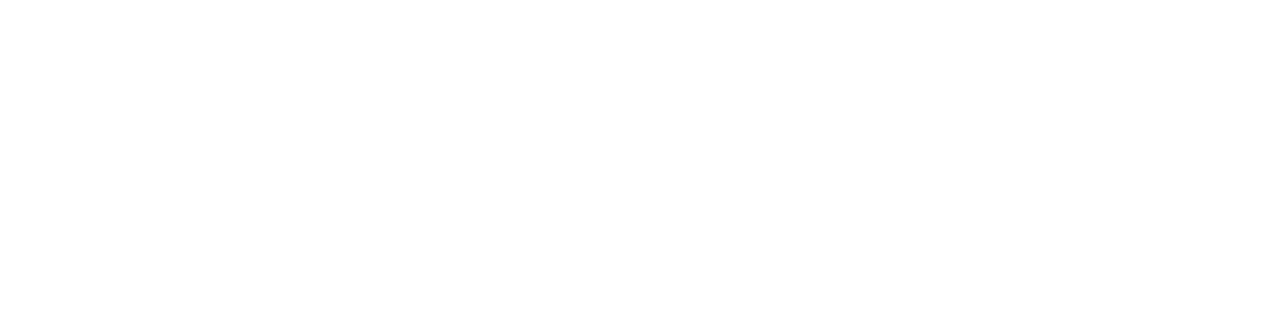
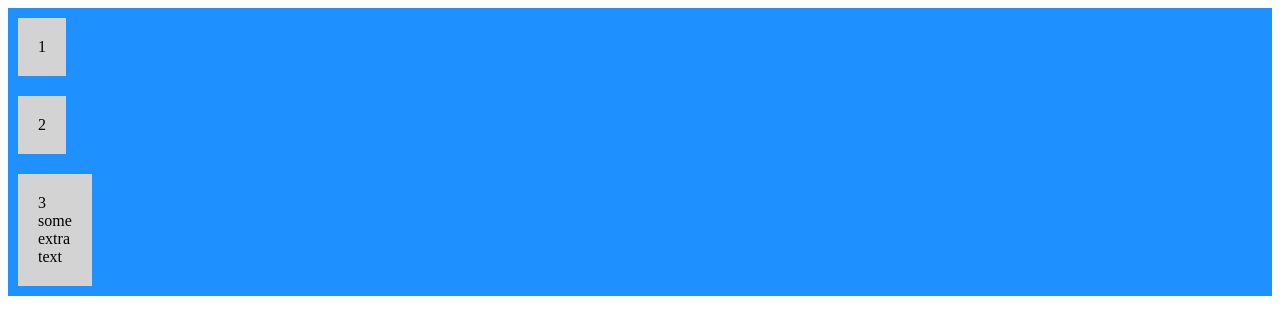
Before and after one commit to LLFlash114/week8, a plain HTML site: page index.html in a window 1280 px wide. Drawn offline with Linux system fonts and the light colour scheme.

Commit message:
flex justify content and align practice

```diff
--- a/index.html
+++ b/index.html
@@ -1,12 +1,22 @@
 <!DOCTYPE html>
 <html lang="en">
-<head>
-    <meta charset="UTF-8">
-    <meta http-equiv="X-UA-Compatible" content="IE=edge">
-    <meta name="viewport" content="width=device-width, initial-scale=1.0">
+  <head>
+    <link rel="stylesheet" href="stylesheets/stylesheet.css" />
+    <meta charset="UTF-8" />
+    <meta http-equiv="X-UA-Compatible" content="IE=edge" />
+    <meta name="viewport" content="width=device-width, initial-scale=1.0" />
     <title>Document</title>
-</head>
-<body>
-
-</body>
+  </head>
+  <body>
+    <div class="container">
+      <div>1</div>
+      <div>2</div>
+      <div>
+        3 <br />
+        some <br />
+        extra <br />
+        text
+      </div>
+    </div>
+  </body>
 </html>
--- a/stylesheets/stylesheet.css
+++ b/stylesheets/stylesheet.css
@@ -0,0 +1,18 @@
+.container{
+    background-color: dodgerblue;
+    display: flex;
+    justify-content: center;
+    align-items: flex-start;
+    flex-direction: column;
+
+}
+
+.container div{
+    background-color: lightgray;
+    margin: 10px;
+    padding: 20px;
+}
+
+p{
+    background-color: red;
+}
```
